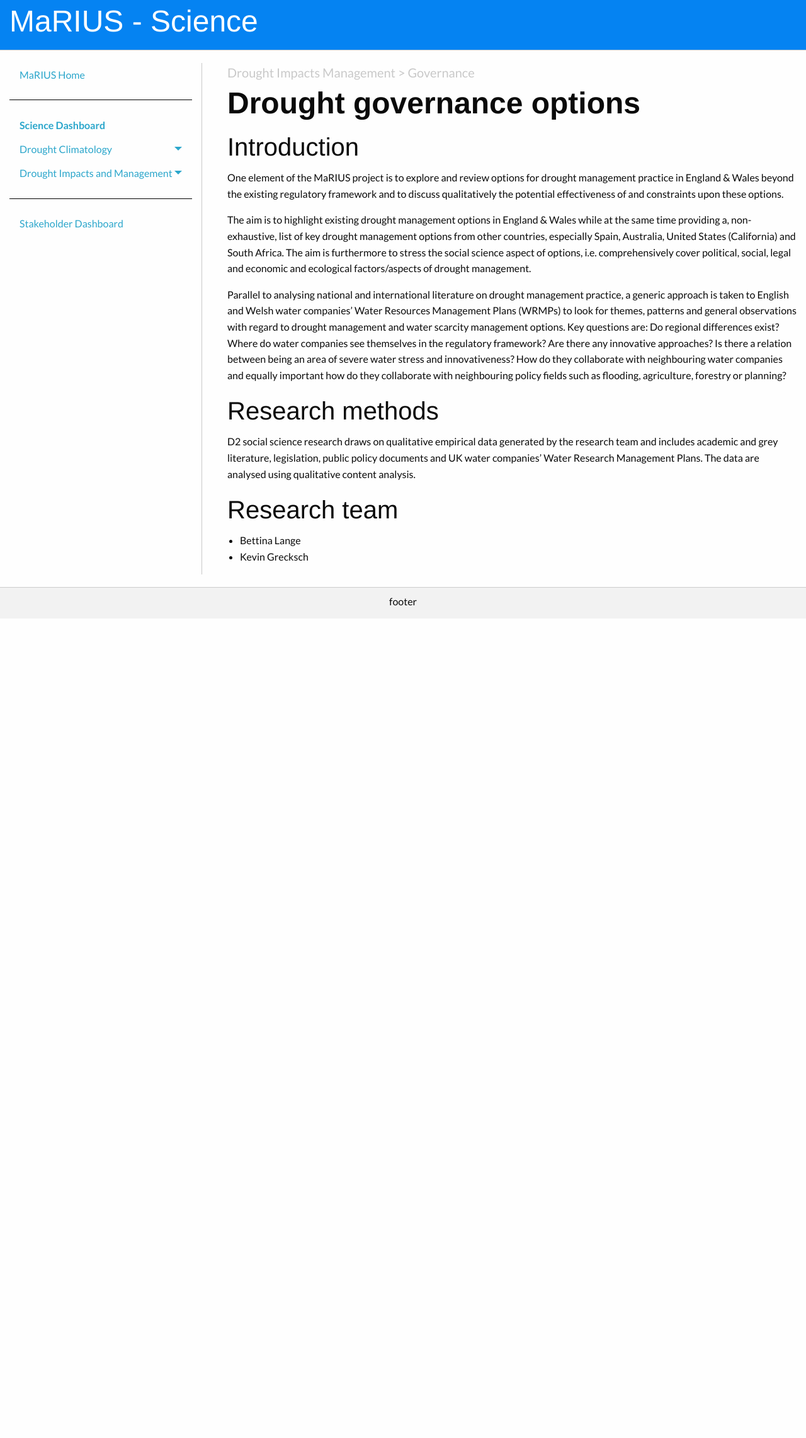
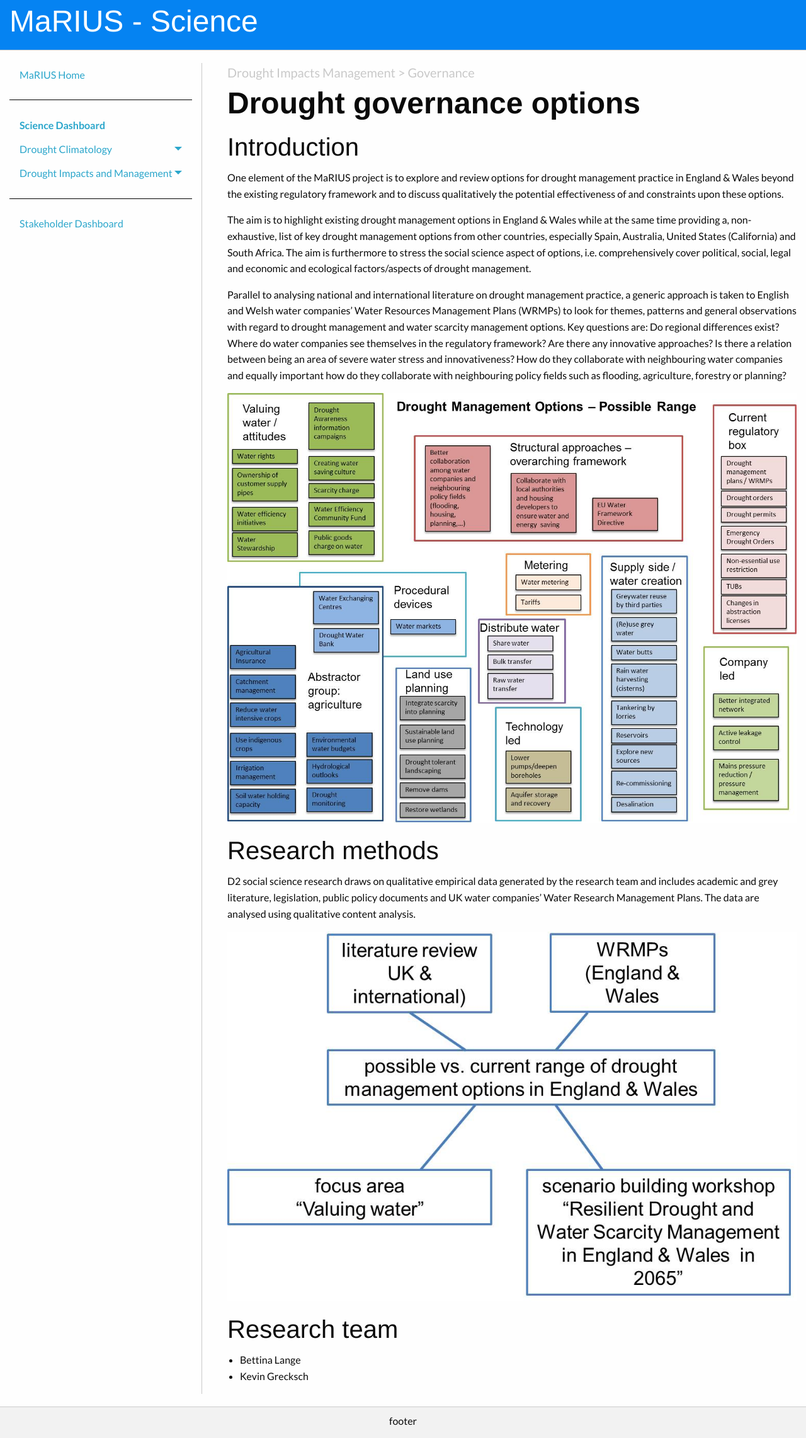
Before and after one commit to VictoriaJJ/mariusdroughtproject.org, a Jekyll site: the page built from _pages/dashboard/science/drought_impacts_management/governance/drought_gov_options.md, in a window 1280 px wide. Shown: the whole page at 63% size. Built offline with Jekyll 4.4.1, drawn with Linux system fonts in a browser that asks for light colours; before the commit the page ends 982 px from its top, so only the background shows below that.

Commit message:
Added Figures

```diff
--- a/_pages/dashboard/science/drought_impacts_management/governance/drought_gov_options.md
+++ b/_pages/dashboard/science/drought_impacts_management/governance/drought_gov_options.md
@@ -2,7 +2,6 @@
 layout: science
 published: true
 permalink: /dashboard/science/drought_impacts_mgmt/governance/dgo/
-
 subsection: Drought Impacts Management > Governance
 _title: Drought governance options
 ---
@@ -15,9 +14,13 @@ The aim is to highlight existing drought management options in England & Wales w
 
 Parallel to analysing national and international literature on drought management practice, a generic approach is taken to English and Welsh water companies’ Water Resources Management Plans (WRMPs) to look for themes, patterns and general observations with regard to drought management and water scarcity management options. Key questions are: Do regional differences exist? Where do water companies see themselves in the regulatory framework? Are there any innovative approaches? Is there a relation between being an area of severe water stress and innovativeness? How do they collaborate with neighbouring water companies and equally important how do they collaborate with neighbouring policy fields such as flooding, agriculture, forestry or planning?
 
+![Figure 1: Possible range of drought and water scarcity management options]({{site.baseurl}}/assets/img/KevinO1.jpg)
+
 ## Research methods
 
 D2 social science research draws on qualitative empirical data generated by the research team and includes academic and grey literature, legislation, public policy documents and UK water companies’ Water Research Management Plans. The data are analysed using qualitative content analysis.
+
+![Figure 2: Synthesis and critical evaluation of drought management options]({{site.baseurl}}/assets/img/KevinO2.jpg)
 
 ## Research team
 
```
